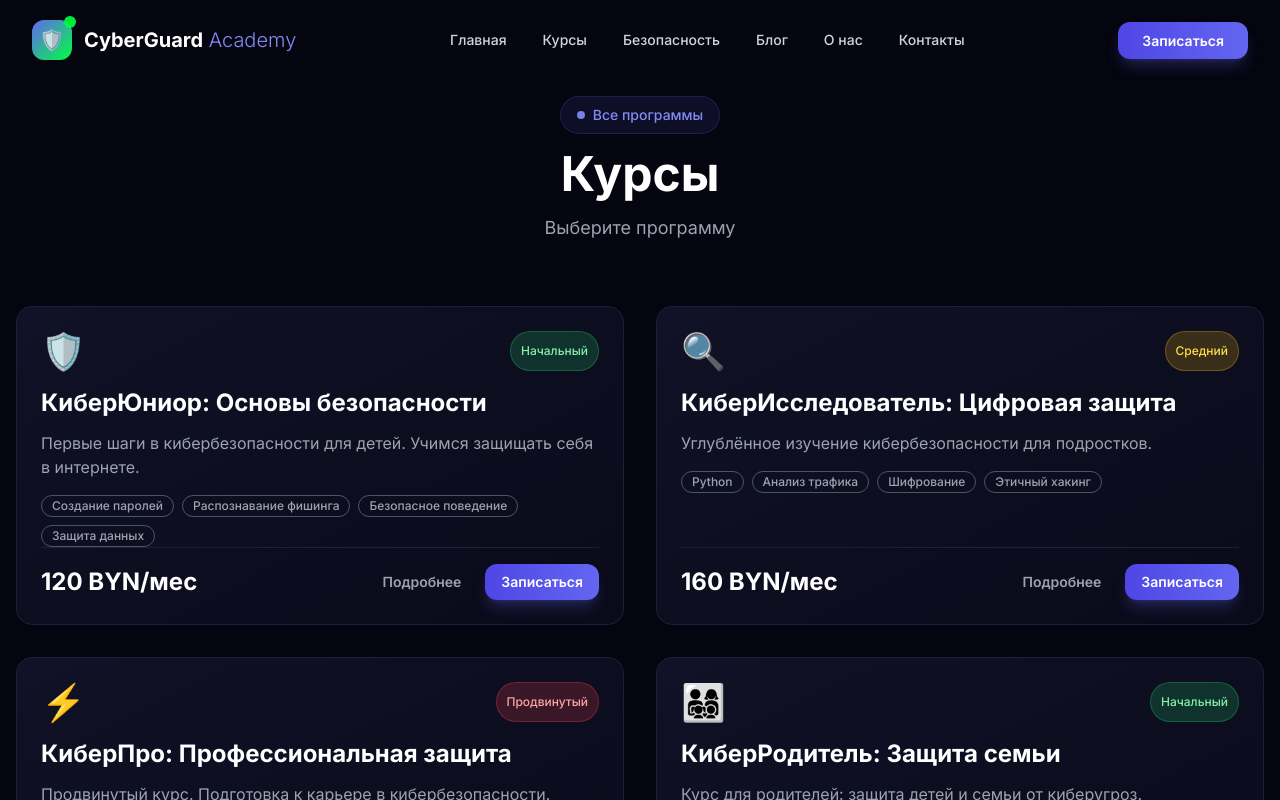
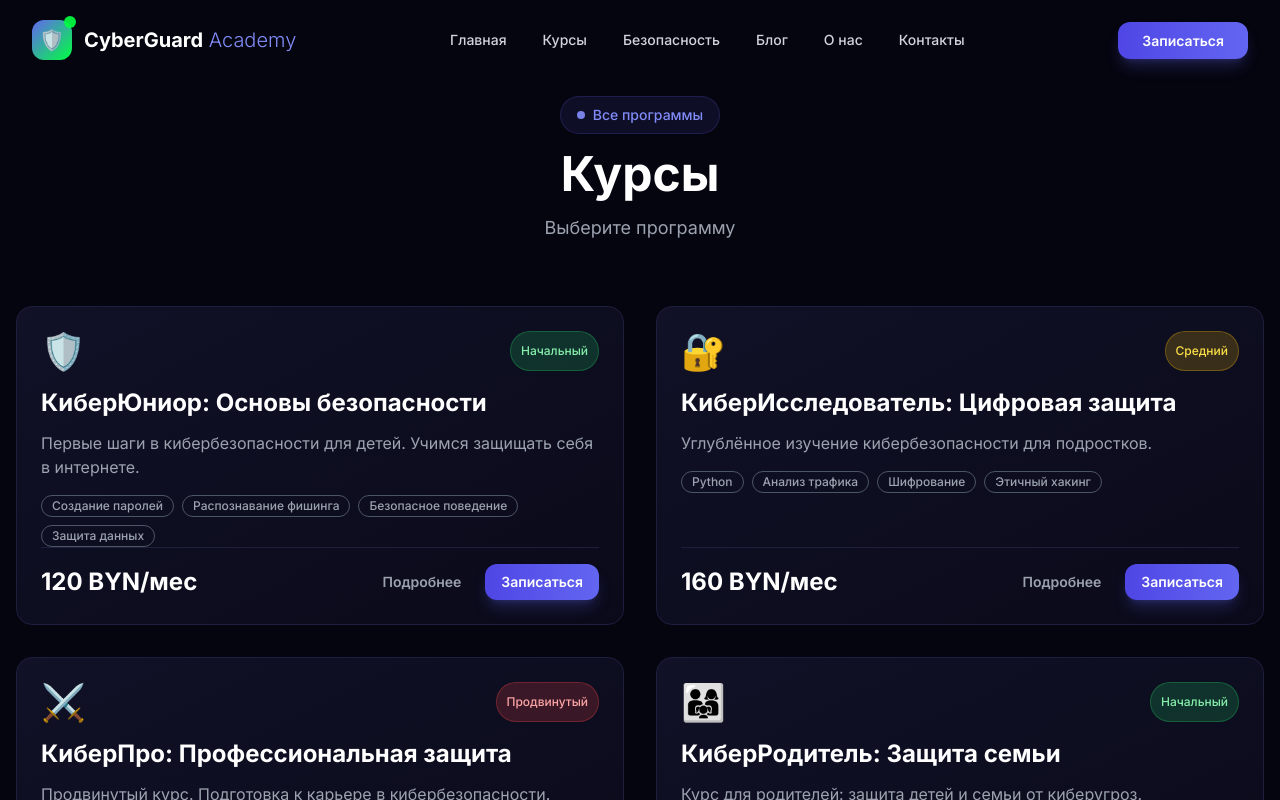
Before and after one commit to mam37bez/cyberguard-academy, a Next.js app: page /courses in a window 1280 px wide. Shown: the top 800 px of the page. Built offline with nearby package versions, Linux system fonts and the light colour scheme.

Commit message:
Clean up UI placeholders and improve course content

```diff
--- a/src/data/courses.ts
+++ b/src/data/courses.ts
@@ -1,74 +1,321 @@
 import { Course } from '@/types';
+
 export const courses: Course[] = [
   {
-    id:'cyber-junior', slug:'cybersecurity-junior', title:'КиберЮниор: Основы безопасности',
-    description:'Первые шаги в кибербезопасности для детей. Учимся защищать себя в интернете.',
-    fullDescription:'Курс для детей 6-9 лет. В игровой форме дети узнают о безопасном поведении в интернете.',
-    ageGroup:'6-9 лет', duration:'3 месяца', schedule:'2 раза в неделю по 60 мин', price:120, currency:'BYN',
-    level:'beginner', category:'kids',
-    topics:['Безопасный интернет','Пароли','Безопасное общение','Распознавание обмана','Защита личной информации','Правила в соцсетях','Кибербуллинг','Цифровая гигиена'],
-    skills:['Создание паролей','Распознавание фишинга','Безопасное поведение','Защита данных'],
-    icon:'🛡️', color:'#00d4ff', featured:true, enrollmentOpen:true, maxStudents:12, currentStudents:8, rating:4.9, reviewCount:47,
-    instructor:{name:'Анна Белова',title:'Детский IT-педагог',avatar:'',bio:'Специалист с 7-летним опытом.',certifications:['CompTIA Security+','CEH']},
-    modules:[
-      {id:'cj-1',title:'Добро пожаловать в КиберМир',description:'Знакомство с интернетом',lessons:4,duration:'2 недели'},
-      {id:'cj-2',title:'Секретные пароли',description:'Создание надёжных паролей',lessons:4,duration:'2 недели'},
-      {id:'cj-3',title:'Ловушки в интернете',description:'Распознаём фишинг',lessons:6,duration:'3 недели'},
-      {id:'cj-4',title:'КиберГерой',description:'Защищаем себя и других',lessons:6,duration:'3 недели'},
+    id: 'cyber-junior',
+    slug: 'cybersecurity-junior',
+    title: 'КиберЮниор: Основы безопасности',
+    description:
+      'Первые шаги в кибербезопасности для детей. Учимся защищать себя в интернете.',
+    fullDescription:
+      'Курс для детей 6–9 лет. В игровой форме дети узнают о безопасном поведении в интернете.',
+    ageGroup: '6–9 лет',
+    duration: '3 месяца',
+    schedule: '2 раза в неделю по 60 мин',
+    price: 120,
+    currency: 'BYN',
+    level: 'beginner',
+    category: 'kids',
+    topics: [
+      'Безопасный интернет',
+      'Пароли',
+      'Безопасное общение',
+      'Распознавание обмана',
+      'Защита личной информации',
+      'Правила в соцсетях',
+      'Кибербуллинг',
+      'Цифровая гигиена',
+    ],
+    skills: [
+      'Создание паролей',
+      'Распознавание фишинга',
+      'Безопасное поведение',
+      'Защита данных',
+    ],
+    icon: '🛡️',
+    color: '#00d4ff',
+    featured: true,
+    enrollmentOpen: true,
+    maxStudents: 12,
+    currentStudents: 8,
+    rating: 4.9,
+    reviewCount: 47,
+    instructor: {
+      name: 'Анна Белова',
+      title: 'Детский IT-педагог',
+      avatar: '',
+      bio: 'Специалист с 7-летним опытом.',
+      certifications: ['CompTIA Security+', 'CEH'],
+    },
+    modules: [
+      {
+        id: 'cj-1',
+        title: 'Добро пожаловать в КиберМир',
+        description: 'Знакомство с интернетом',
+        lessons: 4,
+        duration: '2 недели',
+      },
+      {
+        id: 'cj-2',
+        title: 'Секретные пароли',
+        description: 'Создание надёжных паролей',
+        lessons: 4,
+        duration: '2 недели',
+      },
+      {
+        id: 'cj-3',
+        title: 'Ловушки в интернете',
+        description: 'Распознаём фишинг',
+        lessons: 6,
+        duration: '3 недели',
+      },
+      {
+        id: 'cj-4',
+        title: 'КиберГерой',
+        description: 'Защищаем себя и других',
+        lessons: 6,
+        duration: '3 недели',
+      },
     ],
   },
   {
-    id:'cyber-explorer', slug:'cybersecurity-explorer', title:'КиберИсследователь: Цифровая защита',
-    description:'Углублённое изучение кибербезопасности для подростков.',
-    fullDescription:'Курс для подростков 10-14 лет. Python, криптография, сетевая безопасность.',
-    ageGroup:'10-14 лет', duration:'4 месяца', schedule:'2 раза в неделю по 90 мин', price:160, currency:'BYN',
-    level:'intermediate', category:'teens',
-    topics:['Основы сетей','Кибератаки и защита','Python','Криптография','Безопасность соцсетей','Социальная инженерия','Этичный хакинг','Мобильная безопасность'],
-    skills:['Python','Анализ трафика','Шифрование','Этичный хакинг'],
-    icon:'🔍', color:'#a855f7', featured:true, enrollmentOpen:true, maxStudents:10, currentStudents:7, rating:4.8, reviewCount:35,
-    instructor:{name:'Дмитрий Козлов',title:'Специалист по кибербезопасности',avatar:'',bio:'Опыт более 10 лет.',certifications:['CISSP','CEH','OSCP']},
-    modules:[
-      {id:'ce-1',title:'Мир сетей',description:'Как работает интернет',lessons:6,duration:'3 недели'},
-      {id:'ce-2',title:'Python для безопасности',description:'Основы программирования',lessons:8,duration:'4 недели'},
-      {id:'ce-3',title:'Криптография',description:'Шифры и хеширование',lessons:6,duration:'3 недели'},
-      {id:'ce-4',title:'Защита и атака',description:'Понимание атак для защиты',lessons:8,duration:'4 недели'},
+    id: 'cyber-explorer',
+    slug: 'cybersecurity-explorer',
+    title: 'КиберИсследователь: Цифровая защита',
+    description: 'Углублённое изучение кибербезопасности для подростков.',
+    fullDescription:
+      'Курс для подростков 10–14 лет. Изучаем основы сетей, Python, криптографию и цифровую защиту.',
+    ageGroup: '10–14 лет',
+    duration: '4 месяца',
+    schedule: '2 раза в неделю по 90 мин',
+    price: 160,
+    currency: 'BYN',
+    level: 'intermediate',
+    category: 'teens',
+    topics: [
+      'Основы сетей',
+      'Кибератаки и защита',
+      'Python',
+      'Криптография',
+      'Безопасность соцсетей',
+      'Социальная инженерия',
+      'Этичный хакинг',
+      'Мобильная безопасность',
+    ],
+    skills: ['Python', 'Анализ трафика', 'Шифрование', 'Этичный хакинг'],
+    icon: '🔐',
+    color: '#a855f7',
+    featured: true,
+    enrollmentOpen: true,
+    maxStudents: 10,
+    currentStudents: 7,
+    rating: 4.8,
+    reviewCount: 35,
+    instructor: {
+      name: 'Дмитрий Козлов',
+      title: 'Специалист по кибербезопасности',
+      avatar: '',
+      bio: 'Опыт более 10 лет.',
+      certifications: ['CISSP', 'CEH', 'OSCP'],
+    },
+    modules: [
+      {
+        id: 'ce-1',
+        title: 'Мир сетей',
+        description: 'Как работает интернет',
+        lessons: 6,
+        duration: '3 недели',
+      },
+      {
+        id: 'ce-2',
+        title: 'Python для безопасности',
+        description: 'Основы программирования',
+        lessons: 8,
+        duration: '4 недели',
+      },
+      {
+        id: 'ce-3',
+        title: 'Криптография',
+        description: 'Шифры и хеширование',
+        lessons: 6,
+        duration: '3 недели',
+      },
+      {
+        id: 'ce-4',
+        title: 'Защита и атака',
+        description: 'Понимание атак для защиты',
+        lessons: 8,
+        duration: '4 недели',
+      },
     ],
   },
   {
-    id:'cyber-pro', slug:'cybersecurity-pro', title:'КиберПро: Профессиональная защита',
-    description:'Продвинутый курс. Подготовка к карьере в кибербезопасности.',
-    fullDescription:'Серьёзная подготовка для подростков 14-17 лет.',
-    ageGroup:'14-17 лет', duration:'6 месяцев', schedule:'3 раза в неделю по 90 мин', price:220, currency:'BYN',
-    level:'advanced', category:'teens-advanced',
-    topics:['Сетевая безопасность','Пентестинг','OWASP Top 10','Безопасность ОС','Реагирование на инциденты','Защита от APT','Облачная безопасность','Защита от колл-центров','Противодействие спецслужбам'],
-    skills:['Пентестинг','Анализ уязвимостей','Инцидент-менеджмент','Веб-безопасность','DevSecOps'],
-    icon:'⚡', color:'#00ff41', featured:true, enrollmentOpen:true, maxStudents:8, currentStudents:5, rating:5.0, reviewCount:22,
-    instructor:{name:'Алексей Морозов',title:'Lead Security Engineer',avatar:'',bio:'Ведущий инженер.',certifications:['OSCP','OSCE','CISSP']},
-    modules:[
-      {id:'cp-1',title:'Продвинутые сети',description:'Глубокое погружение',lessons:8,duration:'4 недели'},
-      {id:'cp-2',title:'Этичный хакинг',description:'Методологии пентестинга',lessons:10,duration:'5 недель'},
-      {id:'cp-3',title:'Веб-безопасность',description:'OWASP Top 10',lessons:8,duration:'4 недели'},
-      {id:'cp-4',title:'Инцидент-менеджмент',description:'Обнаружение и реагирование',lessons:6,duration:'3 недели'},
-      {id:'cp-5',title:'Сертификация',description:'Подготовка к CompTIA Security+',lessons:8,duration:'4 недели'},
+    id: 'cyber-pro',
+    slug: 'cybersecurity-pro',
+    title: 'КиберПро: Профессиональная защита',
+    description: 'Продвинутый курс. Подготовка к карьере в кибербезопасности.',
+    fullDescription:
+      'Серьёзная подготовка для подростков 14–17 лет: сети, веб-безопасность, анализ угроз и реагирование на инциденты.',
+    ageGroup: '14–17 лет',
+    duration: '6 месяцев',
+    schedule: '3 раза в неделю по 90 мин',
+    price: 220,
+    currency: 'BYN',
+    level: 'advanced',
+    category: 'teens-advanced',
+    topics: [
+      'Сетевая безопасность',
+      'Пентестинг',
+      'OWASP Top 10',
+      'Безопасность ОС',
+      'Реагирование на инциденты',
+      'Защита от целевых атак',
+      'Облачная безопасность',
+      'Противодействие мошенничеству',
+      'Защита данных и приватности',
+    ],
+    skills: [
+      'Пентестинг',
+      'Анализ уязвимостей',
+      'Инцидент-менеджмент',
+      'Веб-безопасность',
+      'DevSecOps',
+    ],
+    icon: '⚔️',
+    color: '#00ff41',
+    featured: true,
+    enrollmentOpen: true,
+    maxStudents: 8,
+    currentStudents: 5,
+    rating: 5.0,
+    reviewCount: 22,
+    instructor: {
+      name: 'Алексей Морозов',
+      title: 'Lead Security Engineer',
+      avatar: '',
+      bio: 'Ведущий инженер по информационной безопасности.',
+      certifications: ['OSCP', 'OSCE', 'CISSP'],
+    },
+    modules: [
+      {
+        id: 'cp-1',
+        title: 'Продвинутые сети',
+        description: 'Глубокое погружение',
+        lessons: 8,
+        duration: '4 недели',
+      },
+      {
+        id: 'cp-2',
+        title: 'Этичный хакинг',
+        description: 'Методологии пентестинга',
+        lessons: 10,
+        duration: '5 недель',
+      },
+      {
+        id: 'cp-3',
+        title: 'Веб-безопасность',
+        description: 'OWASP Top 10',
+        lessons: 8,
+        duration: '4 недели',
+      },
+      {
+        id: 'cp-4',
+        title: 'Инцидент-менеджмент',
+        description: 'Обнаружение и реагирование',
+        lessons: 6,
+        duration: '3 недели',
+      },
+      {
+        id: 'cp-5',
+        title: 'Сертификация',
+        description: 'Подготовка к CompTIA Security+',
+        lessons: 8,
+        duration: '4 недели',
+      },
     ],
   },
   {
-    id:'cyber-parent', slug:'cybersecurity-parents', title:'КиберРодитель: Защита семьи',
-    description:'Курс для родителей: защита детей и семьи от киберугроз.',
-    fullDescription:'Узнаете о мошенниках, фишинге и настроите безопасную среду для семьи.',
-    ageGroup:'Для родителей', duration:'1 месяц', schedule:'1 раз в неделю по 120 мин', price:80, currency:'BYN',
-    level:'beginner', category:'parents',
-    topics:['Защита детей','Родительский контроль','Распознавание мошенников','Фишинг','Домашняя сеть','Финансы онлайн','Приватность','Кибербуллинг'],
-    skills:['Родительский контроль','Распознавание мошенничества','Защита сети','Безопасные платежи'],
-    icon:'👨‍👩‍👧‍👦', color:'#f59e0b', featured:false, enrollmentOpen:true, maxStudents:15, currentStudents:11, rating:4.7, reviewCount:63,
-    instructor:{name:'Елена Соколова',title:'Эксперт по семейной кибербезопасности',avatar:'',bio:'Специалист по защите детей.',certifications:['CompTIA Security+']},
-    modules:[
-      {id:'cpa-1',title:'Цифровой мир детей',description:'Что делают дети онлайн',lessons:2,duration:'1 неделя'},
-      {id:'cpa-2',title:'Угрозы и защита',description:'Основные киберугрозы',lessons:2,duration:'1 неделя'},
-      {id:'cpa-3',title:'Практика',description:'Настройка защиты',lessons:2,duration:'1 неделя'},
-      {id:'cpa-4',title:'План безопасности',description:'Комплексный план',lessons:2,duration:'1 неделя'},
+    id: 'cyber-parent',
+    slug: 'cybersecurity-parents',
+    title: 'КиберРодитель: Защита семьи',
+    description: 'Курс для родителей: защита детей и семьи от киберугроз.',
+    fullDescription:
+      'Узнаете о мошенниках, фишинге и настройке безопасной цифровой среды для всей семьи.',
+    ageGroup: 'Для родителей',
+    duration: '1 месяц',
+    schedule: '1 раз в неделю по 120 мин',
+    price: 80,
+    currency: 'BYN',
+    level: 'beginner',
+    category: 'parents',
+    topics: [
+      'Защита детей',
+      'Родительский контроль',
+      'Распознавание мошенников',
+      'Фишинг',
+      'Домашняя сеть',
+      'Финансы онлайн',
+      'Приватность',
+      'Кибербуллинг',
+    ],
+    skills: [
+      'Родительский контроль',
+      'Распознавание мошенничества',
+      'Защита сети',
+      'Безопасные платежи',
+    ],
+    icon: '👨‍👩‍👧',
+    color: '#f59e0b',
+    featured: false,
+    enrollmentOpen: true,
+    maxStudents: 15,
+    currentStudents: 11,
+    rating: 4.7,
+    reviewCount: 63,
+    instructor: {
+      name: 'Елена Соколова',
+      title: 'Эксперт по семейной кибербезопасности',
+      avatar: '',
+      bio: 'Специалист по защите детей и семьи в интернете.',
+      certifications: ['CompTIA Security+'],
+    },
+    modules: [
+      {
+        id: 'cpa-1',
+        title: 'Цифровой мир детей',
+        description: 'Что делают дети онлайн',
+        lessons: 2,
+        duration: '1 неделя',
+      },
+      {
+        id: 'cpa-2',
+        title: 'Угрозы и защита',
+        description: 'Основные киберугрозы',
+        lessons: 2,
+        duration: '1 неделя',
+      },
+      {
+        id: 'cpa-3',
+        title: 'Практика',
+        description: 'Настройка защиты',
+        lessons: 2,
+        duration: '1 неделя',
+      },
+      {
+        id: 'cpa-4',
+        title: 'План безопасности',
+        description: 'Комплексный план',
+        lessons: 2,
+        duration: '1 неделя',
+      },
     ],
   },
 ];
-export function getCourseBySlug(slug: string): Course | undefined { return courses.find(c=>c.slug===slug); }
-export function getFeaturedCourses(): Course[] { return courses.filter(c=>c.featured); }
+
+export function getCourseBySlug(slug: string): Course | undefined {
+  return courses.find((c) => c.slug === slug);
+}
+
+export function getFeaturedCourses(): Course[] {
+  return courses.filter((c) => c.featured);
+}
```
Also changed, not shown: src/app/about/page.tsx (+28 -13 lines), src/app/blog/page.tsx (+22 -5 lines), src/app/contact/page.tsx (+24 -7 lines), src/app/enrollment/page.tsx (+9 -6 lines), src/components/sections/CTASection.tsx (+18 -4 lines), src/components/sections/HeroSection.tsx (+35 -7 lines), src/components/sections/SecuritySection.tsx (+62 -13 lines), src/components/sections/TestimonialsSection.tsx (+31 -6 lines).
